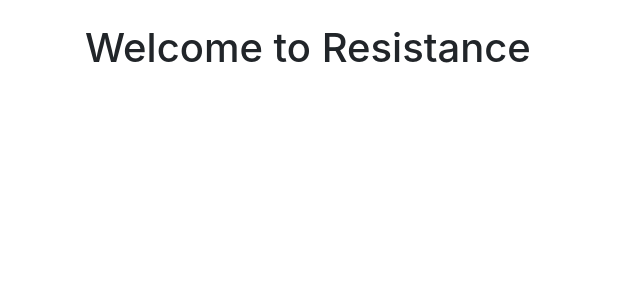
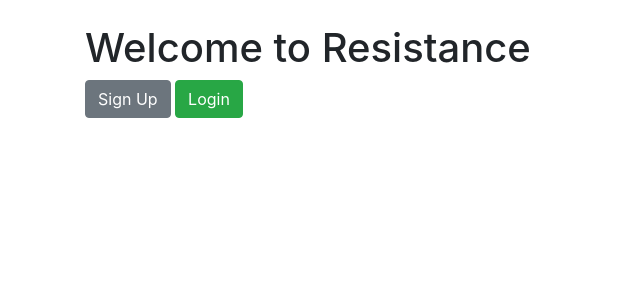
Before and after one commit to Eric-Thomas/Resistance, a Django app: page / in a window 1280 px wide. Shown: the top 300 px of the page, without its empty margins (0-640 px from the left). Run offline with Django 3.2, Linux system fonts and the light colour scheme; some libraries are stand-ins or nearby versions.

Commit message:
Add signup and login buttons

```diff
--- a/resistance/users/templates/users/index.html
+++ b/resistance/users/templates/users/index.html
@@ -1,4 +1,7 @@
 {% extends 'users/base.html' %}
 {% block content %}
 <h1>Welcome to Resistance</h1>
+
+<a href="/register"><button class="btn btn-secondary">Sign Up</button></a>
+<a href="/login"><button class="btn btn-success">Login</button></a>
 {% endblock content %}
```
